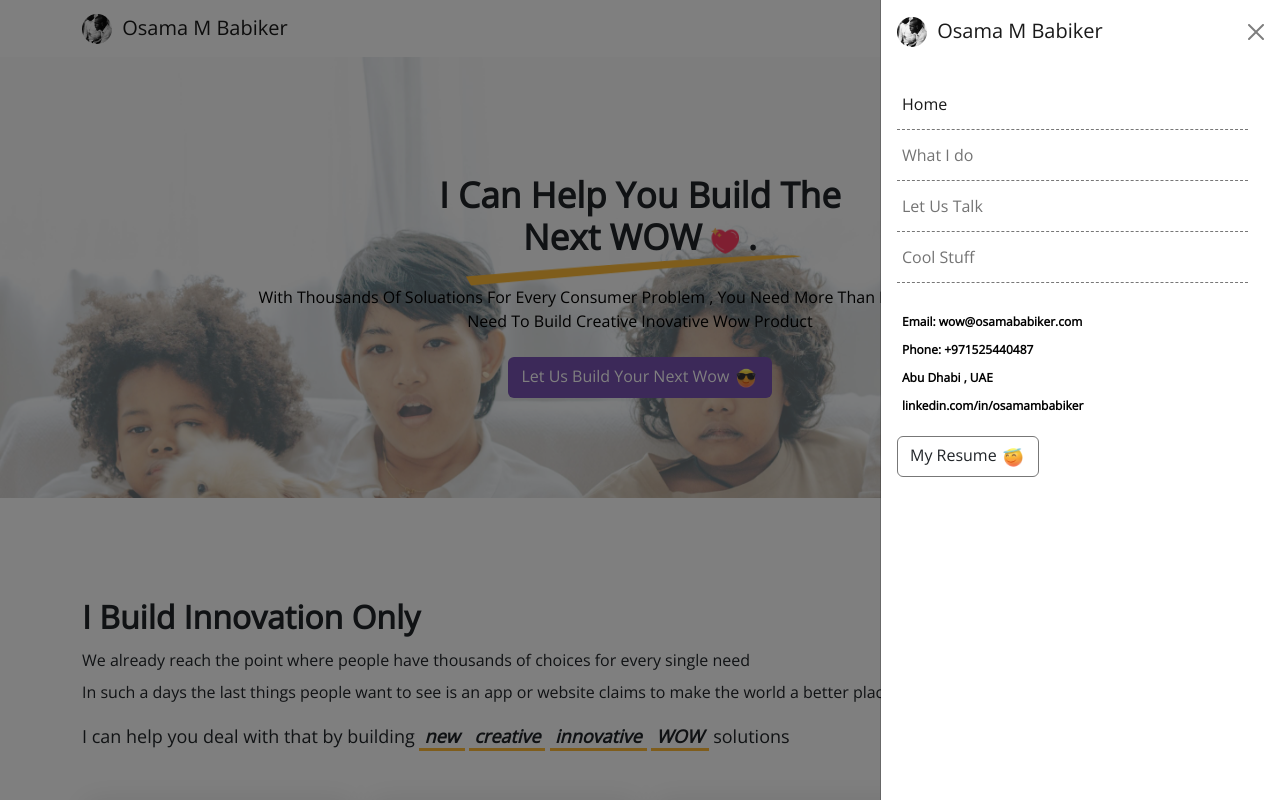
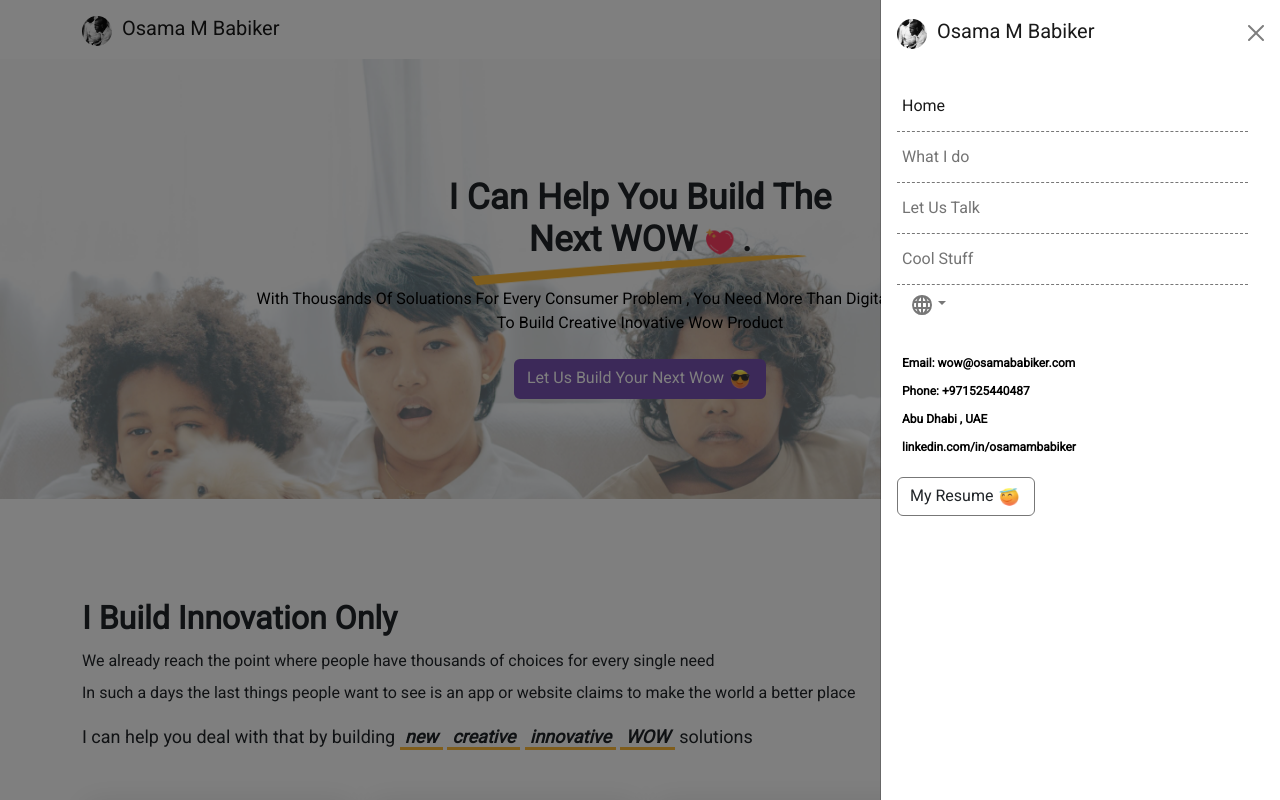
Before and after one commit to osamababiker/my-profile, a React (Create React App) app: page / in a window 1280 px wide. Both pictures are taken after a click on the button 1173 px from the left and 28 px from the top of the page. Shown: the top 800 px of the page. Built offline with nearby package versions, Linux system fonts and the light colour scheme; some icons are missing.

Commit message:
translation complete

```diff
--- a/public/index.html
+++ b/public/index.html
@@ -10,12 +10,12 @@
       content="Web site created using create-react-app"
     />
     <!-- Google fonts -->
-    <link rel="preconnect" href="https://fonts.googleapis.com" />
-    <link rel="preconnect" href="https://fonts.gstatic.com" crossorigin />
-    <link
-      href="https://fonts.googleapis.com/css2?family=Open+Sans&display=swap"
-      rel="stylesheet"
-    />
+    <link rel="preconnect" href="https://fonts.googleapis.com">
+    <link rel="preconnect" href="https://fonts.gstatic.com" crossorigin>
+
+    <link href="https://fonts.googleapis.com/css2?family=Tajawal:wght@400&display=swap" rel="stylesheet">
+    <link href="https://fonts.googleapis.com/css2?family=Roboto:wght@400&family=Tajawal:wght@300&display=swap" rel="stylesheet">
+    <link href="https://fonts.googleapis.com/css2?family=Open+Sans&display=swap" rel="stylesheet"/>
 
     <title>Osama M Babiker</title>
   </head>
--- a/src/App.css
+++ b/src/App.css
@@ -25,7 +25,7 @@
   }
 
   body{
-    font-family: 'Open Sans', sans-serif;
+    font-family: 'Roboto', sans-serif;
     overflow-x: hidden;
   }
 
--- a/src/App.js
+++ b/src/App.js
@@ -1,4 +1,5 @@
 import { Routes, Route } from 'react-router-dom';
+
 import './App.css';
 import './assets/css/normalize.css';
 import Home from './pages/home/home';
--- a/src/components/header/header.jsx
+++ b/src/components/header/header.jsx
@@ -3,17 +3,48 @@ import { motion } from 'framer-motion';
 import { Link } from 'react-scroll';
 import { Link as RouterLink } from 'react-router-dom';
 import { useTranslation } from "react-i18next";
+import i18next from 'i18next';
+import cookies from 'js-cookie';
+import { useEffect } from 'react';
+import 'flag-icon-css/css/flag-icons.min.css';
 import './header.css';
 import Logo from '../../assets/images/logo.jpeg';
 import GlassesimojiIcon from '../../assets/images/icons/glasses.png';
 import HeartIcon from '../../assets/images/icons/heart.png';
 import HumbleEmojiIcon from '../../assets/images/icons/humble.png';
+import GlobeIcon from "@iconscout/react-unicons/icons/uil-globe";
 
 
 const Header = () => {
 
   const transition = { duration: 1, type: "spring", repeat: Infinity,  };
   const { t } = useTranslation();
+
+  const languages = [
+    {
+      code: 'en',
+      name: 'English',
+      country_code: 'gb',
+      dir: 'ltr'
+    },
+    {
+      code: 'ar',
+      name: 'العربية',
+      country_code: 'sa',
+      dir: 'rtl'
+    },
+  ];
+
+  const currentLangCode = cookies.get('i18next') || 'en';
+  const currentLang = languages.find(lang => lang.code === currentLangCode);
+
+  useEffect(() => {
+    document.body.dir = currentLang.dir;
+    if(currentLang.code === 'ar')
+      document.body.style.fontFamily = 'Tajawal, sans-serif';
+    else
+      document.body.style.fontFamily = 'Roboto, sans-serif';
+  }, [currentLang]);
 
   return (
     <header id='header'>
@@ -25,7 +56,7 @@ const Header = () => {
             alt=""
             width="30"
             className="d-inline-block align-text-top rounded-circle"/> { t('site_name') }
-          </RouterLink>
+        </RouterLink>
         <button
           className="btn-navbar-toggler btn"
           type="button"
@@ -77,6 +108,20 @@ const Header = () => {
                   { t('header_portfolio_link') }
                 </Link>
               </li>
+              <div className="dropdown">
+                <button className="btn btn-link dropdown-toggle" style={{ color: "var(--text-color)" }} type="button" id="dropdownMenuButton1" data-bs-toggle="dropdown" aria-expanded="false">
+                  <GlobeIcon  />
+                </button>
+                <ul className="dropdown-menu" aria-labelledby="dropdownMenuButton1">
+                  {languages.map(({code, name, country_code}) => (
+                    <li key={country_code}>
+                      <button onClick={() => i18next.changeLanguage(code)} className="dropdown-item" >
+                        <span className={`flag-icon flag-icon-${country_code}`}></span> {name}
+                      </button>
+                    </li>
+                  ))}
+                </ul>
+              </div>
             </ul>
             <address className="contact-info">
               <span>{ t('sidebar_email_label') }: wow@osamababiker.com</span>
--- a/src/components/portfolio/portfolio.jsx
+++ b/src/components/portfolio/portfolio.jsx
@@ -2,6 +2,7 @@ import "./portfolio.css";
 import { Swiper, SwiperSlide } from "swiper/react";
 import { Navigation} from 'swiper';
 import { useTranslation } from "react-i18next";
+import cookies from 'js-cookie';
 import "swiper/css";
 import 'swiper/css/navigation';
 import { Link } from "react-router-dom";
@@ -13,9 +14,10 @@ import GlassesimojiIcon from '../../assets/images/icons/glassesimoji.png';
 const Portfolio = () => {
 
   const { t } = useTranslation();
+  const currentLangCode = cookies.get('i18next') || 'en';
 
   return (
-    <div className="portfolio" id="portfolio">
+    <div className="portfolio" id="portfolio" dir={currentLangCode === 'ar' ? 'ltr' : ''}>
       <div className="container">
         <h3>{ t('portfolio_section_title') }<img src={GlassesimojiIcon} alt="Glasses imoji Icon" /> </h3>
         <Swiper
--- a/src/components/services/services.css
+++ b/src/components/services/services.css
@@ -2,7 +2,6 @@
 .services{
     padding-top: var(--section-padding);
     padding-bottom: var(--section-padding);
-    text-align: left;
   }
 
   .services h2{
--- a/src/components/services/services.jsx
+++ b/src/components/services/services.jsx
@@ -1,5 +1,6 @@
 import React from 'react';
 import { useTranslation } from "react-i18next";
+import cookies from 'js-cookie';
 import './services.css';
 import MobileAppIcon from '../../assets/images/mobile-app.png';
 import WebAppIcon from '../../assets/images/web-design.png';
@@ -9,15 +10,16 @@ import ContentIcon from '../../assets/images/content.png';
 const Services = () => {
 
   const { t } = useTranslation();
+  const currentLangCode = cookies.get('i18next') || 'en';
 
   return (
-    <section className="services" id="services">
+    <section className="services text-left" id="services">
         <div className="container">
           <h2>{ t('services_section_title') }</h2>
           <p>
             { t('services_section_bio_one') } <br />
             { t('services_section_bio_two') }
-            <span> { t('services_section_bio_three') } <i>{ t('services_section_bio_four') }</i> <i>{ t('services_section_bio_five') }</i> <i>{ t('services_section_bio_six') }</i> <i>{ t('services_section_bio_seven') }</i> { t('services_section_bio_eight') } </span>
+            <span> { t('services_section_bio_three') } <i>{ t('services_section_bio_four') }</i> <i>{ t('services_section_bio_five') }</i> <i>{ t('services_section_bio_six') }</i> <i>{ currentLangCode === 'en' ? t('services_section_bio_seven') : '' }</i> { currentLangCode === 'en' ? t('services_section_bio_eight') : '' } </span>
           </p>
           <div className="services-boxes">
             <div className="row">
--- a/src/components/testimonials/testimonial.jsx
+++ b/src/components/testimonials/testimonial.jsx
@@ -1,16 +1,19 @@
 import React from "react";
-import "./testimonial.css";
+import cookies from 'js-cookie';
 import { Swiper, SwiperSlide } from "swiper/react";
 import "swiper/css";
-
 import { Pagination } from "swiper";
 import "swiper/css/pagination";
 import profilePic1 from "../../assets/images/profile1.jpg";
 import profilePic2 from "../../assets/images/profile2.jpg";
 import profilePic3 from "../../assets/images/profile3.jpg";
 import profilePic4 from "../../assets/images/profile4.jpg";
+import "./testimonial.css";
 
 const Testimonial = () => {
+
+  const currentLangCode = cookies.get('i18next') || 'en';
+
   const clients = [
     {
       img: profilePic1,
@@ -35,7 +38,7 @@ const Testimonial = () => {
   ];
 
   return (
-    <div className="container testimonial-wrapper" id="testimonial">
+    <div className="container testimonial-wrapper" id="testimonial"  dir={currentLangCode === 'ar' ? 'ltr' : ''}>
       <Swiper
         // install Swiper modules
         modules={[Pagination]}
--- a/src/pages/posts/single_post.jsx
+++ b/src/pages/posts/single_post.jsx
@@ -1,15 +1,48 @@
 import React from 'react';
-import Logo from '../../assets/images/logo.jpeg';
-import WorkImg from '../../assets/images/work/01.jpg';
-import HumbleEmojiIcon from '../../assets/images/icons/humble.png';
 import { Link } from 'react-scroll';
 import { Link as RouterLink } from 'react-router-dom';
+import i18next from 'i18next';
+import cookies from 'js-cookie';
+import { useEffect } from 'react';
+import { useTranslation } from "react-i18next";
 import './single_post.css';
 import Work from '../../assets/images/work/01.jpg';
 import Contact from '../../components/contact/contact';
 import Footer from '../../components/footer/footer';
+import Logo from '../../assets/images/logo.jpeg';
+import WorkImg from '../../assets/images/work/01.jpg';
+import HumbleEmojiIcon from '../../assets/images/icons/humble.png';
+import GlobeIcon from "@iconscout/react-unicons/icons/uil-globe";
 
 const SinglePost = () => {
+
+    const { t } = useTranslation();
+    const languages = [
+        {
+            code: 'en',
+            name: 'English',
+            country_code: 'gb',
+            dir: 'ltr'
+        },
+        {
+            code: 'ar',
+            name: 'العربية',
+            country_code: 'sa',
+            dir: 'rtl'
+        },
+        ];
+
+        const currentLangCode = cookies.get('i18next') || 'en';
+        const currentLang = languages.find(lang => lang.code === currentLangCode);
+
+        useEffect(() => {
+        document.body.dir = currentLang.dir;
+        if(currentLang.code === 'ar')
+            document.body.style.fontFamily = 'Tajawal, sans-serif';
+        else
+            document.body.style.fontFamily = 'Roboto, sans-serif';
+        }, [currentLang]);
+
     return (
         <>
         <header>
@@ -20,7 +53,7 @@ const SinglePost = () => {
                     src={Logo}
                     alt=""
                     width="30"
-                    className="d-inline-block align-text-top rounded-circle"/> Osama M Babiker
+                    className="d-inline-block align-text-top rounded-circle"/> { t('site_name') }
                 </RouterLink>
                 <button
                 className="btn-navbar-toggler btn"
@@ -42,7 +75,7 @@ const SinglePost = () => {
                         src={Logo}
                         alt=""
                         width="30"
-                        className="d-inline-block align-text-top rounded-circle"/> Osama M Babiker
+                        className="d-inline-block align-text-top rounded-circle"/> { t('site_name') }
                     </RouterLink>
                     </h5>
                     <button
@@ -55,33 +88,47 @@ const SinglePost = () => {
                     <ul className="navbar-nav justify-content-end flex-grow-1 pe-3">
                     <li className="nav-item">
                         <RouterLink  className="nav-link active" to="/">
-                            Home
+                            { t('header_home_link') }
                         </RouterLink>
                     </li>
                     <li className="nav-item">
                         <RouterLink className='nav-link' to="/#services">
-                            What I do
+                            { t('header_services_link') }
                         </RouterLink>
                     </li>
                     <li className="nav-item">
                         <Link className='nav-link' to="contact-me" spy={true} smooth={true}>
-                            Let Us Talk
+                            { t('header_contact_link') }
                         </Link>
                     </li>
                     <li className="nav-item">
                         <RouterLink className='nav-link' to="/#portfolio">
-                            My Work
+                            { t('header_portfolio_link') }
                         </RouterLink>
                     </li>
+                    <div className="dropdown">
+                        <button className="btn btn-link dropdown-toggle" style={{ color: "var(--text-color)" }} type="button" id="dropdownMenuButton1" data-bs-toggle="dropdown" aria-expanded="false">
+                        <GlobeIcon  />
+                        </button>
+                        <ul className="dropdown-menu" aria-labelledby="dropdownMenuButton1">
+                        {languages.map(({code, name, country_code}) => (
+                            <li key={country_code}>
+                            <button onClick={() => i18next.changeLanguage(code)} className="dropdown-item" >
+                                <span className={`flag-icon flag-icon-${country_code}`}></span> {name}
+                            </button>
+                            </li>
+                        ))}
+                        </ul>
+                    </div>
                     </ul>
                     <address className="contact-info">
-                    <span>Email: wow@osamababiker.com</span>
-                    <span>Phone: +971525440487</span>
+                    <span>{ t('sidebar_email_label') }: wow@osamababiker.com</span>
+                    <span>{ t('sidebar_phone_label') }: +971525440487</span>
                     <span>Abu Dhabi , UAE</span>
                     <span>linkedin.com/in/osamambabiker</span>
                     </address>
                     <a download href="cv.pdf" className="btn side-menu-action">
-                        My Resume <img src={HumbleEmojiIcon} alt="Humble imoji Icon" />
+                        { t('sidebar_my_resume_button') } <img src={HumbleEmojiIcon} alt="Humble imoji Icon" />
                     </a>
                 </div>
                 </div>
@@ -127,8 +174,6 @@ const SinglePost = () => {
     <Contact />
     <Footer />
     </>
-
-
   )
 }
 
```
Lines whose indentation alone changed are shown as unchanged.
